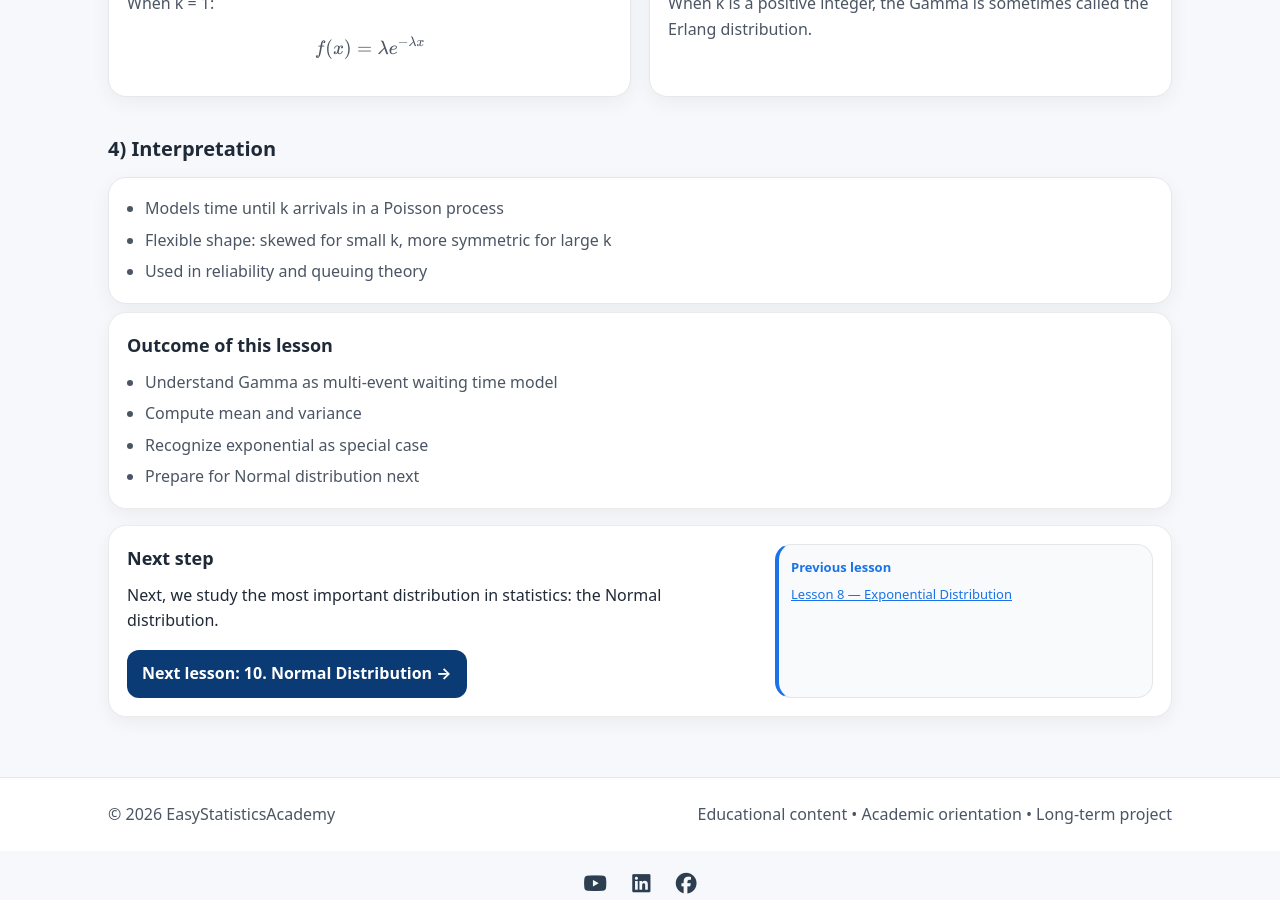
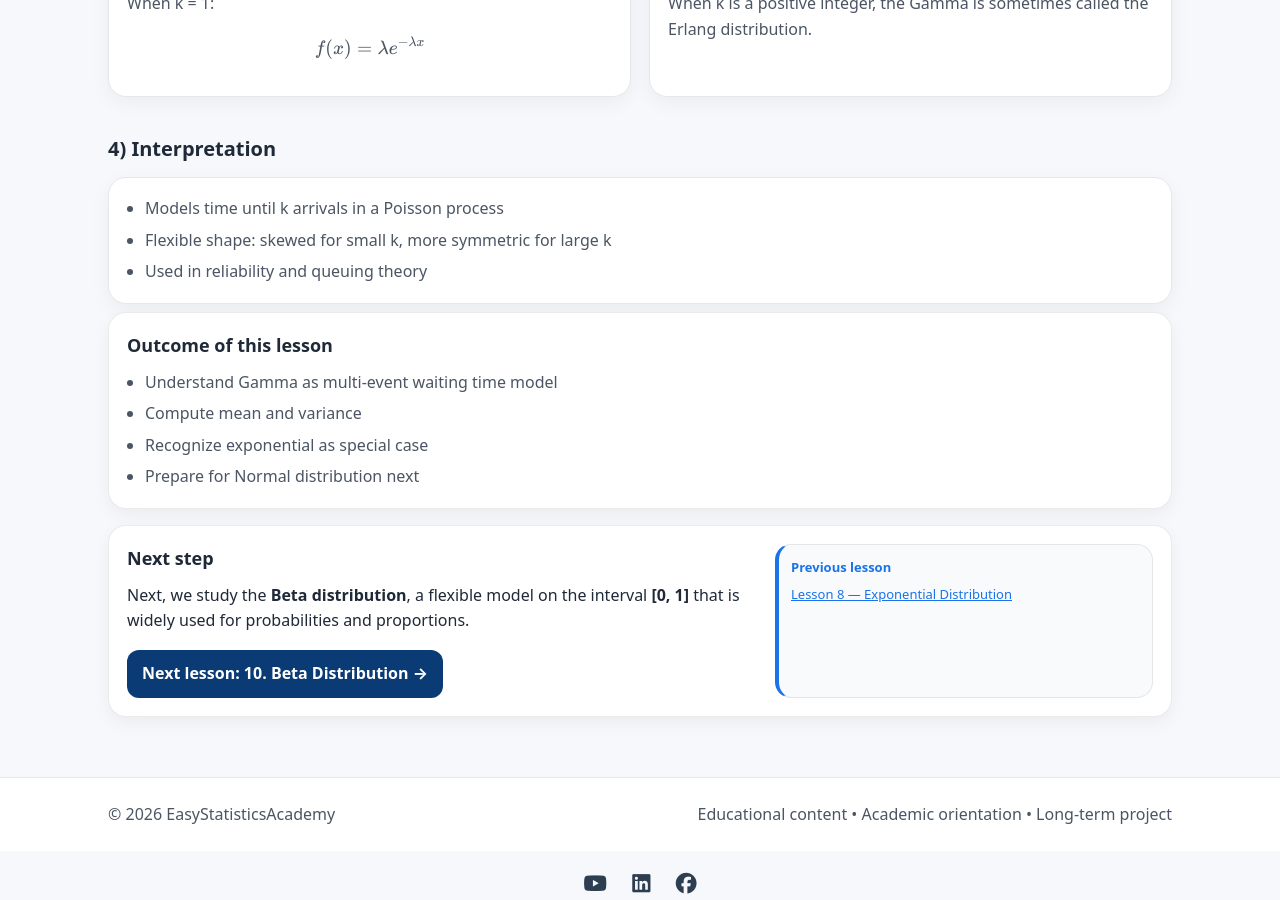
Before and after one commit to ammar-homaida-statistics/easystatisticsacademy, a Jekyll site: the page built from probability/distributions/gamma-distribution/index.md, in a window 1280 px wide and 900 px high, scrolled down 1304 px. Built offline with Jekyll 4.4.1, drawn with Linux system fonts in a browser that asks for light colours.

Commit message:
Add link missed lesson

```diff
--- a/probability/distributions/gamma-distribution/index.md
+++ b/probability/distributions/gamma-distribution/index.md
@@ -167,13 +167,13 @@ sidebar: false
     <div class="callout-copy">
       <h2>Next step</h2>
       <p style="margin:0;">
-        Next, we study the most important distribution in statistics:
-        the Normal distribution.
+        Next, we study the <strong>Beta distribution</strong>, a flexible model on the interval
+        <strong>[0, 1]</strong> that is widely used for probabilities and proportions.
       </p>
 
       <div class="pill-row" style="margin-top:1rem;">
-        <a class="btn" href="/probability/distributions/normal-distribution/">
-          Next lesson: 10. Normal Distribution →
+        <a class="btn" href="/probability/distributions/beta-distribution/">
+          Next lesson: 10. Beta Distribution →
         </a>
       </div>
     </div>
```
